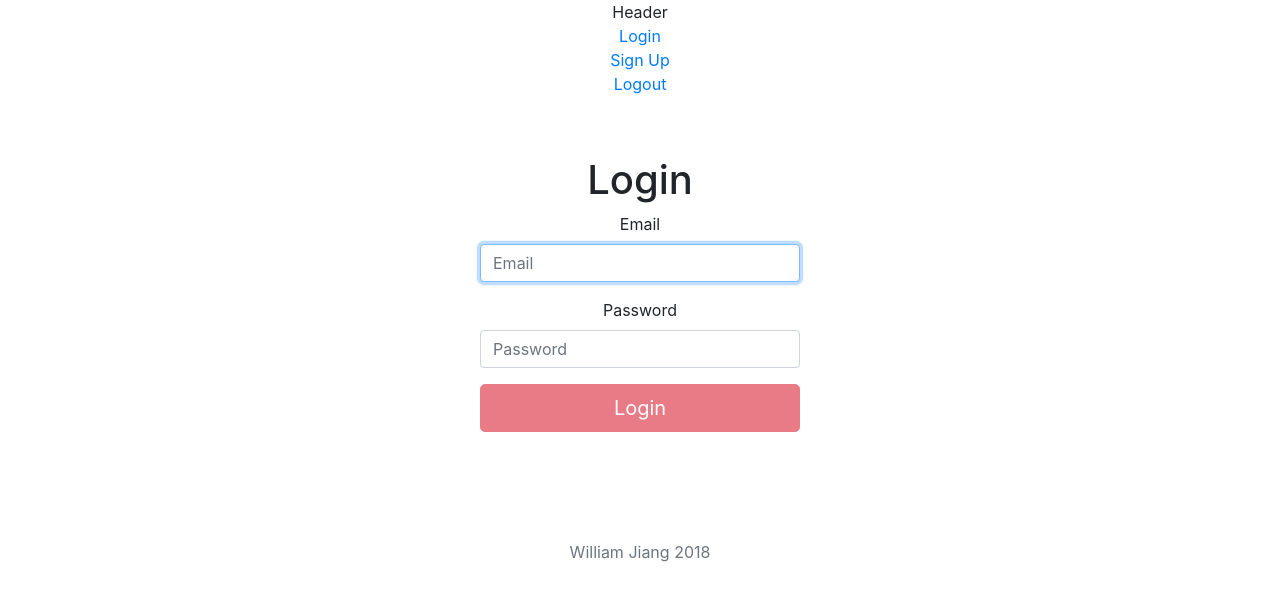
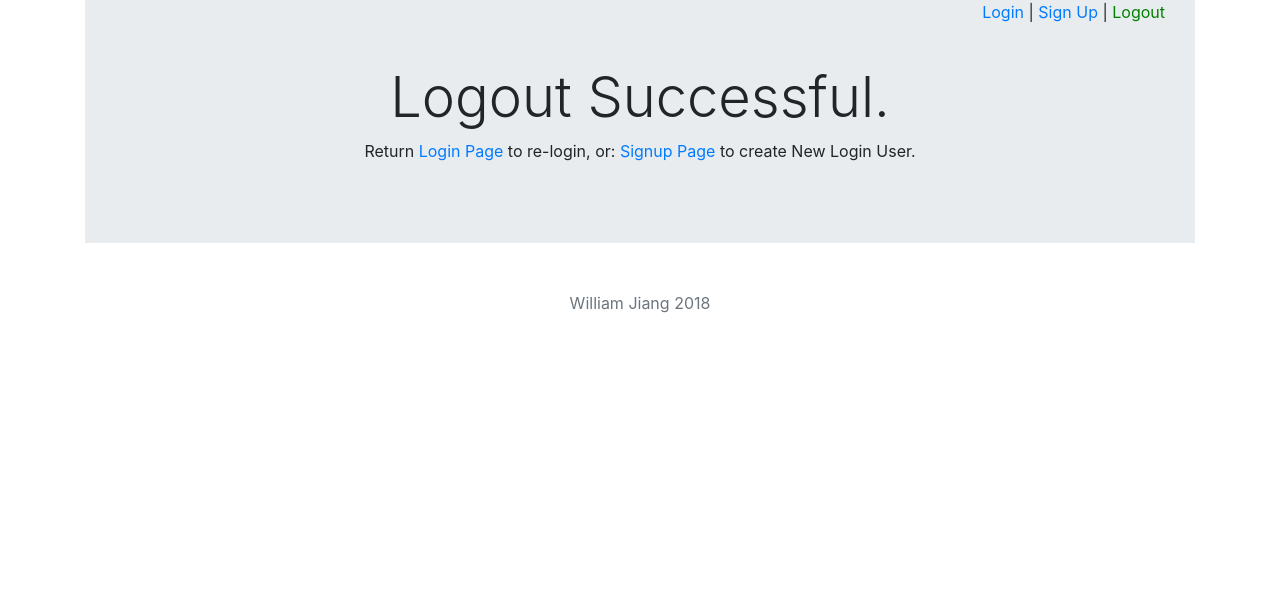
Before and after one commit to jxjwilliam/react-user-login, a React (Create React App) app in the folder client/: page /logout in a window 1280 px wide. Before the commit this address led to /. Shown: the top 600 px of the page. Built offline with nearby package versions, Linux system fonts and the light colour scheme.

Commit message:
fix bugs, such as logic, workflow and input rendering.

```diff
--- a/client/src/App.js
+++ b/client/src/App.js
@@ -4,28 +4,18 @@ import {BrowserRouter as Router, Route, Switch, Redirect} from 'react-router-dom
 import Login from './containers/Login'
 import Signup from './containers/Signup'
 import Users from './containers/Users'
+import Logout from './containers/Logout'
 import './App.css'
 
 const UserLoginRouters = () => (
   <Switch>
-    <Route exact path="/" component={Login}/>
+    <Route exact path="/" render={() => <h1>Home</h1> } />
     <Route path="/login" component={Login}/>
     <Route path="/signup" component={Signup}/>
     <Route path="/users/:email" exact strict component={Users}/>
-    <Route path="/users" component={Users}/>
-    <Route path="/login" render={(props) => {
-      try {
-        props.login.token = ''
-        props.login.email = ''
-        props.login.loggedIn = false
-        sessionStorage.removeItem("userLoginToken")
-      } catch (e) {
-      }
-      return <Redirect to="/"/>
-    }}/>
-    <Route render={({match}) => {
-      return <Redirect to="/"/>
-    }}/>
+    {/*<Route path="/users" component={Users}/>*/}
+    <Route path="/logout" component={Logout}/>
+    <Route render={({match}) => <Redirect to="/" />}/>
   </Switch>
 )
 
@@ -33,7 +23,7 @@ class App extends Component {
   render() {
     return (
       <Router>
-        <div className="App">
+        <div className="App container">
           <Header/>
           <Navigator />
           <UserLoginRouters/>
--- a/client/src/components/Header.js
+++ b/client/src/components/Header.js
@@ -1,7 +1,7 @@
 import React from 'react';
 
 const Header = () => (
-  <div className="header">Header</div>
+  <React.Fragment></React.Fragment>
 )
 
 export default Header
--- a/client/src/components/Navigator.js
+++ b/client/src/components/Navigator.js
@@ -2,17 +2,13 @@ import React from 'react';
 import {NavLink} from 'react-router-dom'
 
 const Navigator = () => (
-  <ul className="navbar-nav mr-auto">
-    <li className="nav-item">
-      <NavLink exact activeStyle={{color: 'green'}} to="/login">Login</NavLink>
-    </li>
-    <li className="nav-item">
-      <NavLink exact activeStyle={{color: 'green'}} to="/signup">Sign Up</NavLink>
-    </li>
-    <li className="nav-item">
+  <React.Fragment>
+    <div style={{float:"right", marginRight:"30px"}}>
+      <NavLink exact activeStyle={{color: 'green'}} to="/login">Login</NavLink>{" | "}
+      <NavLink exact activeStyle={{color: 'green'}} to="/signup">Sign Up</NavLink>{" | "}
       <NavLink exact activeStyle={{color: 'green'}} to="/logout">Logout</NavLink>
-    </li>
-  </ul>
+    </div>
+  </React.Fragment>
 );
 
 export default Navigator
--- a/client/src/containers/Login.js
+++ b/client/src/containers/Login.js
@@ -1,4 +1,4 @@
-import React, {Component, Fragment} from 'react';
+import React, {Component} from 'react';
 import {Redirect} from 'react-router-dom'
 import {connect} from 'react-redux'
 import {FormGroup, FormControl, ControlLabel, Button} from 'react-bootstrap'
@@ -8,6 +8,10 @@ class Login extends Component {
   state = {
     email: '',
     password: ''
+  }
+
+  componentDidUnMount() {
+    this.setState({email: '', password: ''})
   }
 
   validateForm = () => {
@@ -29,11 +33,11 @@ class Login extends Component {
       })
   }
 
+  //return <Users {...this.props.login} email={this.state.email}/>
   render() {
     const {email, loggedIn} = this.props.login;
-    if (loggedIn && email) {
+    if (loggedIn && email && this.state.password) {
       return <Redirect to={`/users/${email}`}/>
-      //return <Users {...this.props.login} email={this.state.email}/>
     }
     return (
       <div className="login">
--- /dev/null
+++ b/client/src/containers/Logout.js
@@ -0,0 +1,28 @@
+import React from 'react';
+import {connect} from 'react-redux'
+import {Link} from 'react-router-dom'
+
+const Logout = props => {
+  try {
+    props.login.token = ''
+    props.login.email = ''
+    props.login.loggedIn = false
+    sessionStorage.removeItem("userLoginToken")
+  } catch (e) {}
+
+  return (
+    <div className="jumbotron jumbotron-fluid">
+      <div className="container">
+        <h3 className="display-4">Logout Successful.</h3>
+        <p>Return
+          {" "}<Link to="/login">Login Page</Link> to re-login, or:
+          {" "}<Link to="/signup">Signup Page</Link> to create New Login User.
+        </p>
+      </div>
+    </div>
+  )
+}
+
+export default connect(
+  state => ({login: state.login})
+)(Logout)
--- a/client/src/containers/Signup.js
+++ b/client/src/containers/Signup.js
@@ -1,10 +1,7 @@
 import React, {Component} from 'react';
 import {connect} from 'react-redux'
-import {bindActionCreators} from 'redux'
 import {FormGroup, FormControl, ControlLabel, Button} from 'react-bootstrap'
-import {filterData} from '../utils'
 import {signupAction} from '../actions'
-import jwt_decode from 'jwt-decode'
 
 class Signup extends Component {
   state = {
--- a/client/src/containers/Users.js
+++ b/client/src/containers/Users.js
@@ -1,6 +1,6 @@
 import React, {Component} from 'react'
 import {connect} from 'react-redux'
-import {Redirect} from 'react-router-dom'
+import {Redirect, Link} from 'react-router-dom'
 import {FormGroup, FormControl, ControlLabel, Checkbox, Radio, Button, HelpBlock} from 'react-bootstrap'
 import {getUserAction, updateUserAction} from '../actions'
 import {loadingDefer, isEmpty} from '../utils'
@@ -13,6 +13,14 @@ const FieldGroup = ({id, label, help, ...props}) => (
   </FormGroup>
 );
 
+const AfterUpdate = ({email}) => (
+  <div className="jumbotron jumbotron-fluid">
+    <div className="container">
+      <h3 className="display-4">Update {email} Successful.</h3>
+      <p><Link to="/">Return Home/Login Page</Link></p>
+    </div>
+  </div>
+);
 
 class Users extends Component {
   state = {
@@ -22,7 +30,8 @@ class Users extends Component {
     role: '',
     location: '',
     comment: '',
-    step: null
+    step: null,
+    done: false
   }
 
   componentDidMount() {
@@ -71,9 +80,10 @@ class Users extends Component {
     e.preventDefault();
     const {loggedIn, token, email} = this.props.login;
     if (loggedIn) {
-      const {step, ...rest} = this.state;
+      const {step, done, ...rest} = this.state;
       const formData = {...rest, email}
       this.props.updateUserAction(formData, token)
+        .then(() => this.setState({done: true}))
     }
     else {
       this.setState({step: "login"})
@@ -87,9 +97,13 @@ class Users extends Component {
     let email = '';
     try {
       email = this.props.login.email
-    } catch(e) {}
+    } catch (e) {
+    }
     return (
+      isEmpty(this.props.user)
+        ? <div className="loader"/> : (
           <div className="user">
+            {this.state.done && <AfterUpdate email={email}/>}
             <h3><u>{email}</u> Preview & Edit</h3>
             <form onSubmit={this.handleSubmit}>
               <FieldGroup
@@ -151,13 +165,13 @@ class Users extends Component {
               <Button
                 block
                 type="submit"
-            disabled={!this.validateForm()}
                 bsSize="large"
                 bsStyle="danger">
                 Edit User {email}
               </Button>
             </form>
           </div>
+        )
     )
   }
 }
--- a/client/src/reducers/index.js
+++ b/client/src/reducers/index.js
@@ -11,16 +11,18 @@ const loginReducer = (state = {}, action) => {
       return {...action.payload, loggedIn: false}
     case "LOGOUT_ACTION":
       return {...action.payload, loggedIn: false}
+    default:
+      return state;
   }
-  return state;
 }
 
 export const signupReducer = (state = {}, action) => {
   switch (action.type) {
     case "SIGNUP_ACTION":
       return action.payload;
+    default:
+      return state;
   }
-  return state;
 }
 
 export const userReducer = (state = {}, action) => {
@@ -29,8 +31,9 @@ export const userReducer = (state = {}, action) => {
       return action.payload
     case 'UPDATE_USER_ACTION':
       return action.payload;
+    default:
+      return state;
   }
-  return state;
 }
 
 export default combineReducers({
```
Also changed, not shown: client/src/containers/LoadingHOC.js (added, +15 -0 lines), client/src/containers/loadingHOC.js (deleted, +0 -15 lines). Lines whose indentation alone changed are shown as unchanged.
